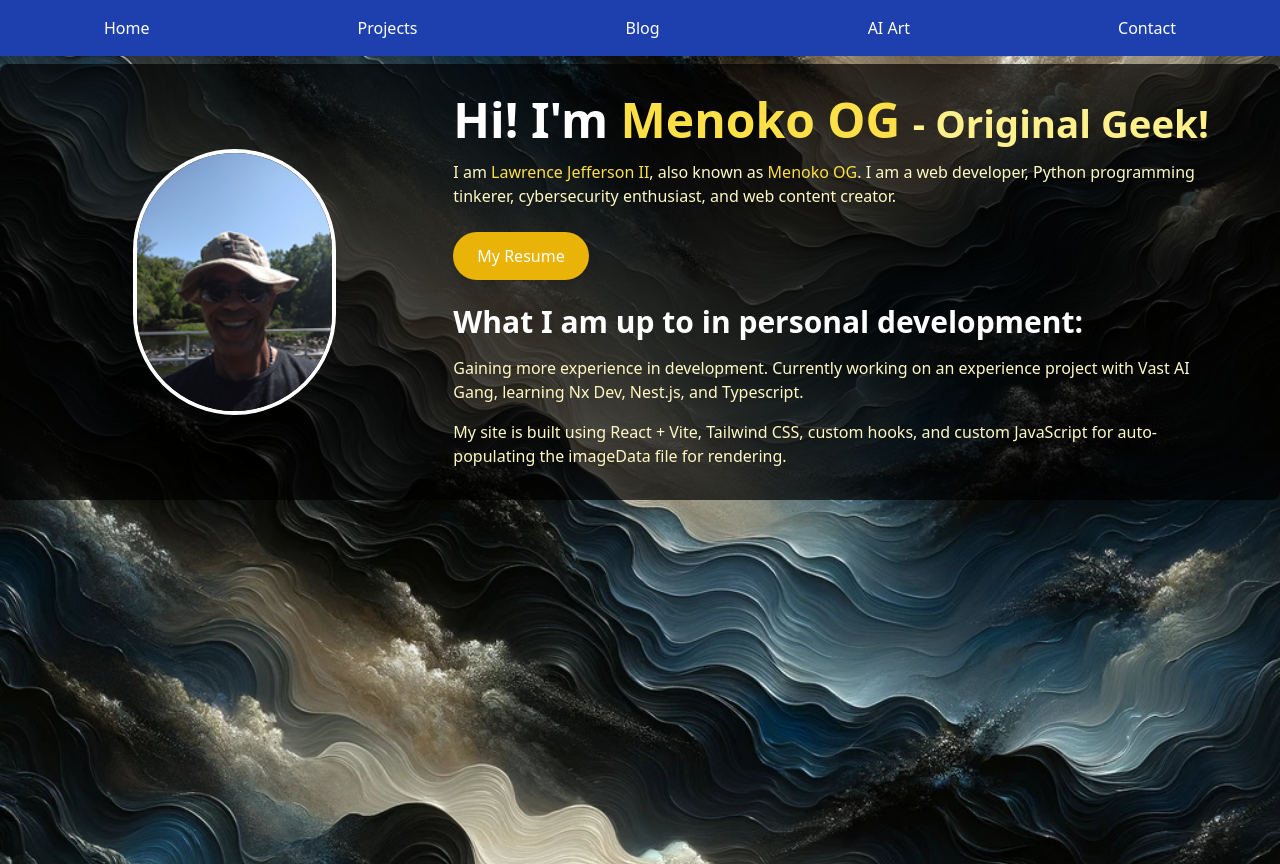
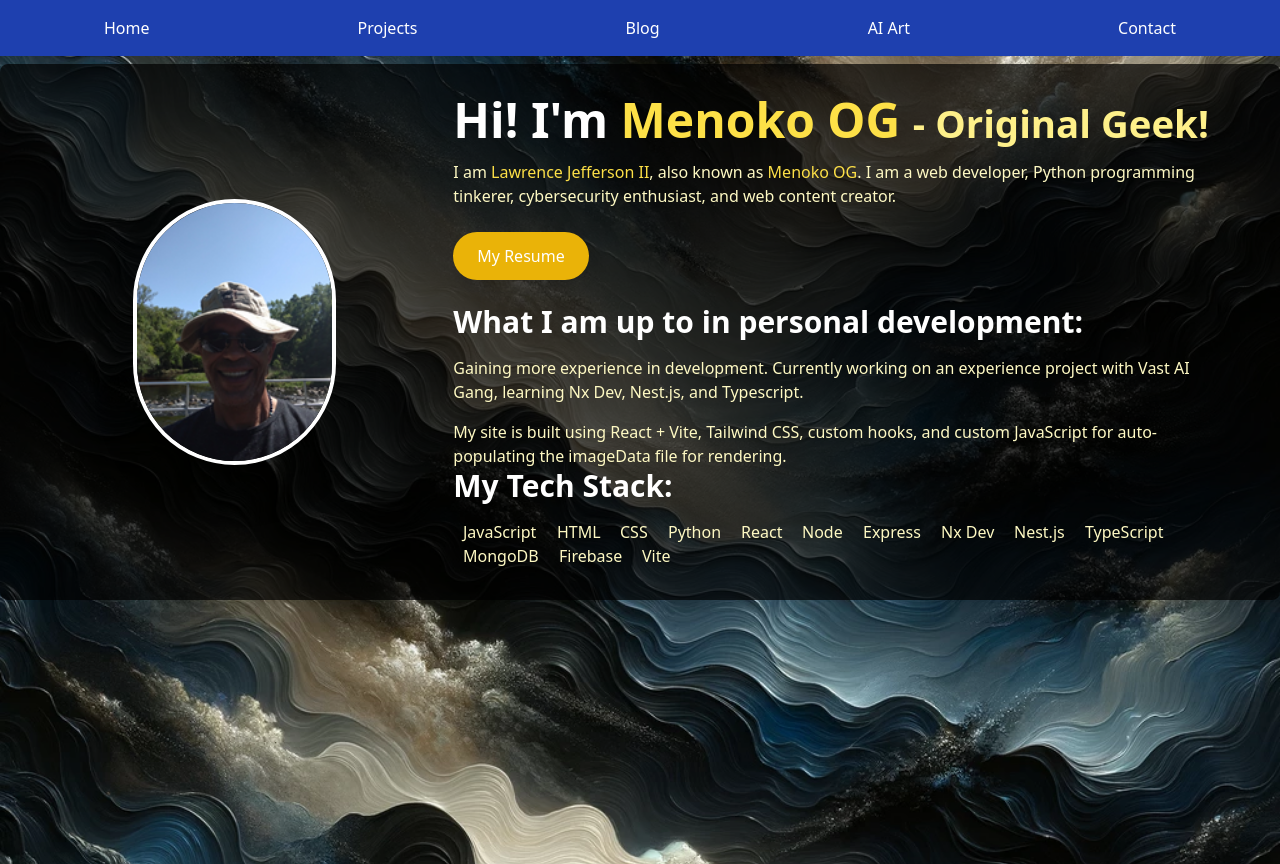
Before and after one commit to MenokoOG/ljmog-portfolio, a React (Vite) app: page / in a window 1280 px wide. Built offline with nearby package versions, Linux system fonts and the light colour scheme.

Commit message:
updates: 6-5-24

```diff
--- /dev/null
+++ b/src/components/Home.css
@@ -0,0 +1,96 @@
+@keyframes swirl {
+  0% {
+    opacity: 0;
+    transform: rotate(-360deg) scale(0);
+  }
+  50% {
+    opacity: 0.5;
+    transform: rotate(-180deg) scale(1.5);
+  }
+  100% {
+    opacity: 1;
+    transform: rotate(0deg) scale(1);
+  }
+}
+
+.tech-item:hover {
+  animation: bounce 1s;
+  color: #FFEB3B; /* Bright yellow */
+}
+
+
+@keyframes bounce {
+  0%, 20%, 50%, 80%, 100% {
+    transform: translateY(0);
+  }
+  40% {
+    transform: translateY(-20px);
+  }
+  60% {
+    transform: translateY(-10px);
+  }
+}
+
+.swirl-text li {
+  display: inline-block;
+  margin: 0 10px;
+  opacity: 0;
+  animation: swirl 2s ease-in-out forwards;
+}
+
+.swirl-text li:nth-child(1) {
+  animation-delay: 0.1s;
+}
+
+.swirl-text li:nth-child(2) {
+  animation-delay: 0.2s;
+}
+
+.swirl-text li:nth-child(3) {
+  animation-delay: 0.3s;
+}
+
+.swirl-text li:nth-child(4) {
+  animation-delay: 0.4s;
+}
+
+.swirl-text li:nth-child(5) {
+  animation-delay: 0.5s;
+}
+
+.swirl-text li:nth-child(6) {
+  animation-delay: 0.6s;
+}
+
+.swirl-text li:nth-child(7) {
+  animation-delay: 0.7s;
+}
+
+.swirl-text li:nth-child(8) {
+  animation-delay: 0.8s;
+}
+
+.swirl-text li:nth-child(9) {
+  animation-delay: 0.9s;
+}
+
+.swirl-text li:nth-child(10) {
+  animation-delay: 1s;
+}
+
+.swirl-text li:nth-child(11) {
+  animation-delay: 1.1s;
+}
+
+.swirl-text li:nth-child(12) {
+  animation-delay: 1.2s;
+}
+
+.swirl-text li:nth-child(13) {
+  animation-delay: 1.3s;
+}
+
+.tech-item:hover {
+  animation: bounce 1s;
+  color: #FFEB3B; /* Bright yellow */
+}
--- a/src/components/Home.jsx
+++ b/src/components/Home.jsx
@@ -1,13 +1,28 @@
 import React from 'react';
 import jeffImg from '../assets/l_jefferson.png';
+import './Home.css'; // Make sure to create this CSS file
 
+const techStack = [
+  { name: 'JavaScript', url: 'https://developer.mozilla.org/en-US/docs/Web/JavaScript' },
+  { name: 'HTML', url: 'https://developer.mozilla.org/en-US/docs/Web/HTML' },
+  { name: 'CSS', url: 'https://developer.mozilla.org/en-US/docs/Web/CSS' },
+  { name: 'Python', url: 'https://www.python.org/doc/' },
+  { name: 'React', url: 'https://reactjs.org/docs/getting-started.html' },
+  { name: 'Node', url: 'https://nodejs.org/en/docs/' },
+  { name: 'Express', url: 'https://expressjs.com/en/starter/installing.html' },
+  { name: 'Nx Dev', url: 'https://nx.dev/latest/react/getting-started/intro' },
+  { name: 'Nest.js', url: 'https://nestjs.com/' },
+  { name: 'TypeScript', url: 'https://www.typescriptlang.org/docs/' },
+  { name: 'MongoDB', url: 'https://docs.mongodb.com/' },
+  { name: 'Firebase', url: 'https://firebase.google.com/docs' },
+  { name: 'Vite', url: 'https://vitejs.dev/guide/' }
+];
 
 const Home = () => {
   return (
     <main
       id="top"
       className="bg-cover bg-center min-h-screen"
-
     >
       <div className="container mx-auto flex flex-wrap items-center bg-opacity-70 bg-black p-8 rounded-lg">
         <div className="w-full md:w-1/3 mb-8 md:mb-0 flex justify-center">
@@ -67,6 +82,23 @@ const Home = () => {
             custom JavaScript for auto-populating the imageData file for
             rendering.
           </p>
+          <div className="tech-stack">
+            <h2 className="text-3xl font-bold mb-4">My Tech Stack:</h2>
+            <ul className="text-yellow-100 swirl-text">
+              {techStack.map((tech, index) => (
+                <li key={index} className="tech-item">
+                  <a
+                    href={tech.url}
+                    target="_blank"
+                    rel="noopener noreferrer"
+                    className="hover:underline"
+                  >
+                    {tech.name}
+                  </a>
+                </li>
+              ))}
+            </ul>
+          </div>
         </div>
       </div>
     </main>
```
